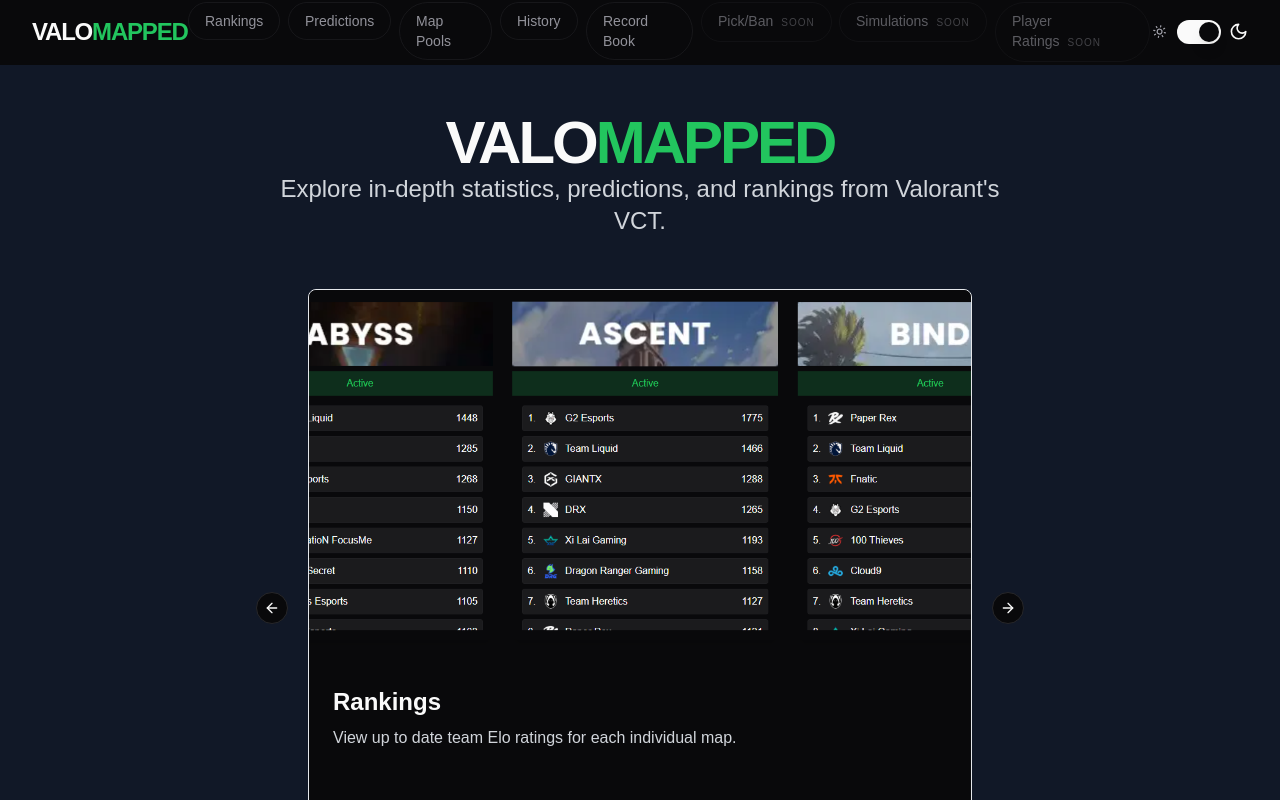
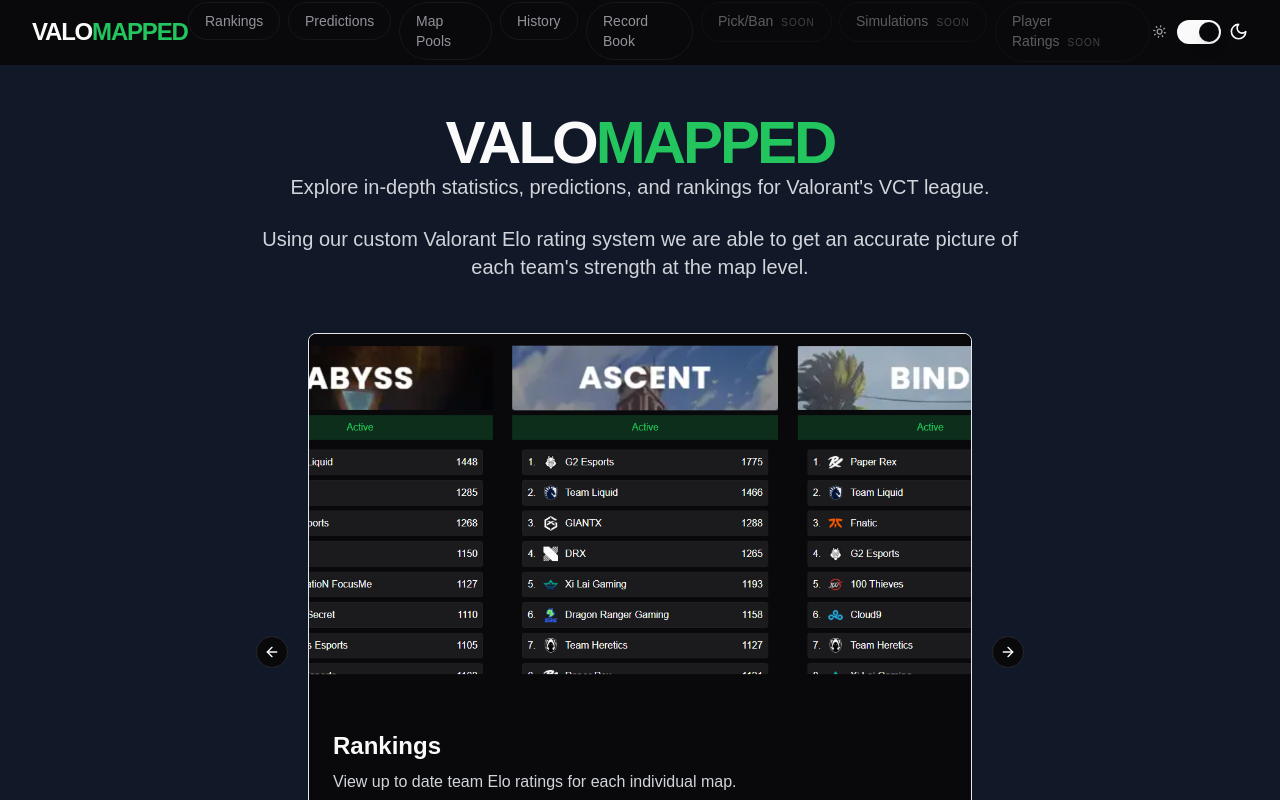
Before and after one commit to BenDotWillcox/valorant-elo-dashboard, a Next.js app: page / in a window 1280 px wide. Shown: the top 800 px of the page. Built offline with nearby package versions, Linux system fonts and the light colour scheme.

Commit message:
page text update

```diff
--- a/app/page.tsx
+++ b/app/page.tsx
@@ -55,8 +55,12 @@ export default function Home() {
     <main className="flex min-h-screen flex-col items-center justify-center p-4 md:p-8 lg:p-12 bg-gray-50 dark:bg-gray-900">
       <div className="text-center mb-12">
         <Logo className="text-4xl md:text-5xl lg:text-6xl mb-4" />
-        <p className="text-lg md:text-xl lg:text-2xl text-gray-600 dark:text-gray-300 max-w-3xl mx-auto">
-          Explore in-depth statistics, predictions, and rankings from Valorant&apos;s VCT.
+        <p className="text-lg md:text-xl lg:text-xl text-gray-600 dark:text-gray-300 max-w-3xl mx-auto">
+          Explore in-depth statistics, predictions, and rankings for Valorant&apos;s VCT league.
+        </p>
+        <br />
+        <p className="text-lg md:text-xl lg:text-xl text-gray-600 dark:text-gray-300 max-w-3xl mx-auto">
+         Using our custom Valorant Elo rating system we are able to get an accurate picture of each team&apos;s strength at the map level.
         </p>
       </div>
 
```
